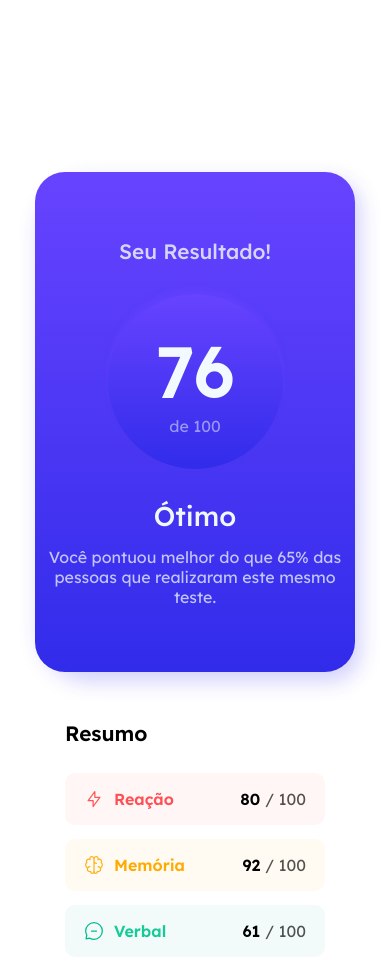
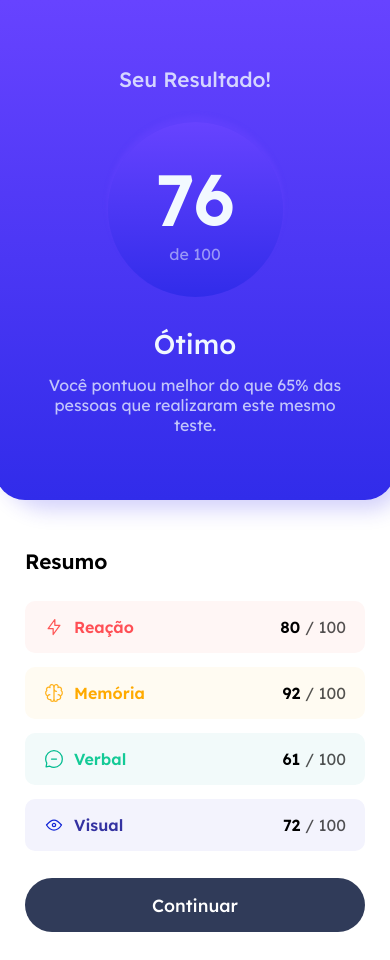
Before and after one commit to lucaslehm/Dashboard-Resultados, a plain HTML site: page index.html in a window 390 px wide. Shown: the top 960 px of the page. Drawn offline with Linux system fonts and the light colour scheme.

Commit message:
responsive_fix_1

```diff
--- a/styles/style.css
+++ b/styles/style.css
@@ -29,14 +29,13 @@ body, html {
 body {
     display: flex;
     justify-content: center;
-    align-items: center;
 }
 
 .conteudo_principal {
     display: flex;
     flex-flow: row wrap;
     background-color: #fff;
-    width: 320px;
+    width: 400px;
     height: 500px;
     border-radius: 50px 30px 30px 50px;
     box-shadow: #322cea36 5px 9px 20px 1px;
@@ -51,7 +50,7 @@ body {
     background-image: linear-gradient(to top, #312CEA, #6743FF);
     height: 500px;
     width: 500px;
-    border-radius: 30px;
+    border-radius: 0px 0px 30px 30px;
 
 }
 
```
